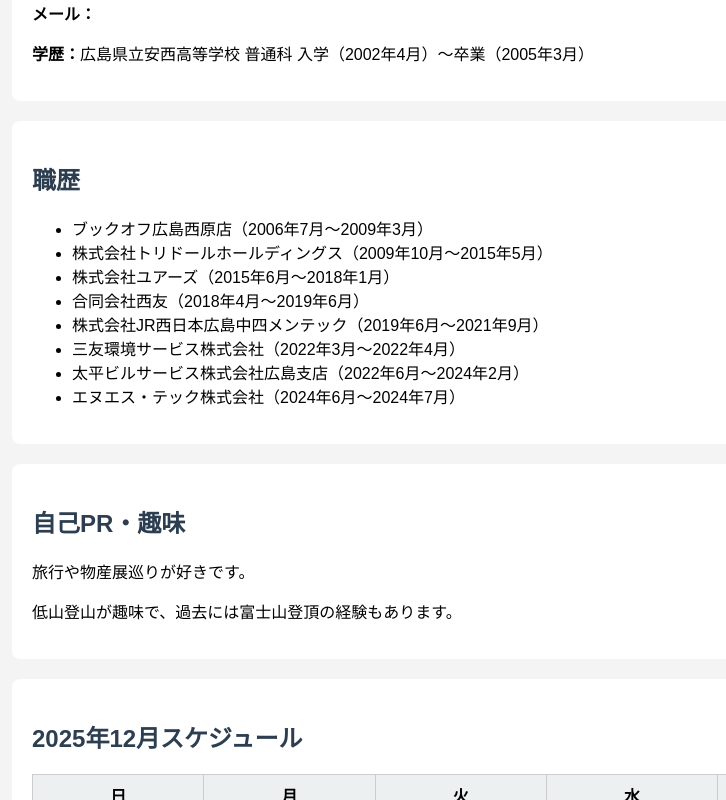
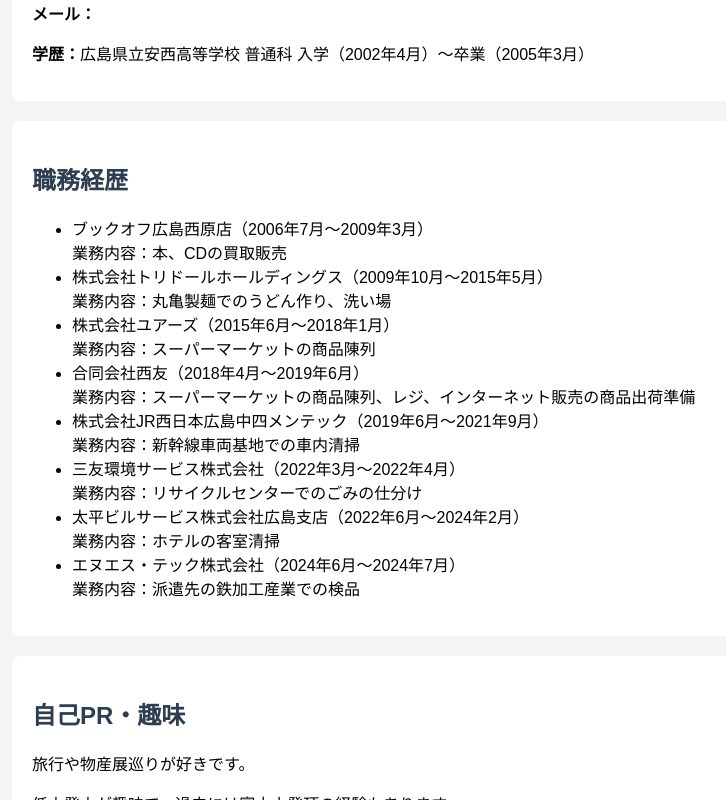
Before and after one commit to MassA-jp-komatsu/job, a plain HTML site: page index.html in a window 1280 px wide. Shown: the part 624-1424 px from the top of the page, without its empty margins (8-734 px from the left). Drawn offline with Linux system fonts and the light colour scheme.

Commit message:
Update index.html

```diff
--- a/index.html
+++ b/index.html
@@ -55,16 +55,24 @@
 </section>
 
 <section>
-  <h2>職歴</h2>
+  <h2>職務経歴</h2>
   <ul>
-    <li>ブックオフ広島西原店（2006年7月〜2009年3月）</li>
-    <li>株式会社トリドールホールディングス（2009年10月〜2015年5月）</li>
-    <li>株式会社ユアーズ（2015年6月〜2018年1月）</li>
-    <li>合同会社西友（2018年4月〜2019年6月）</li>
-    <li>株式会社JR西日本広島中四メンテック（2019年6月〜2021年9月）</li>
-    <li>三友環境サービス株式会社（2022年3月〜2022年4月）</li>
-    <li>太平ビルサービス株式会社広島支店（2022年6月〜2024年2月）</li>
-    <li>エヌエス・テック株式会社（2024年6月〜2024年7月）</li>
+    <li>ブックオフ広島西原店（2006年7月〜2009年3月）<br>
+        業務内容：本、CDの買取販売</li>
+    <li>株式会社トリドールホールディングス（2009年10月〜2015年5月）<br>
+        業務内容：丸亀製麺でのうどん作り、洗い場</li>
+    <li>株式会社ユアーズ（2015年6月〜2018年1月）<br>
+        業務内容：スーパーマーケットの商品陳列</li>
+    <li>合同会社西友（2018年4月〜2019年6月）<br>
+        業務内容：スーパーマーケットの商品陳列、レジ、インターネット販売の商品出荷準備</li>
+    <li>株式会社JR西日本広島中四メンテック（2019年6月〜2021年9月）<br>
+        業務内容：新幹線車両基地での車内清掃</li>
+    <li>三友環境サービス株式会社（2022年3月〜2022年4月）<br>
+        業務内容：リサイクルセンターでのごみの仕分け</li>
+    <li>太平ビルサービス株式会社広島支店（2022年6月〜2024年2月）<br>
+        業務内容：ホテルの客室清掃</li>
+    <li>エヌエス・テック株式会社（2024年6月〜2024年7月）<br>
+        業務内容：派遣先の鉄加工産業での検品</li>
   </ul>
 </section>
 
```
